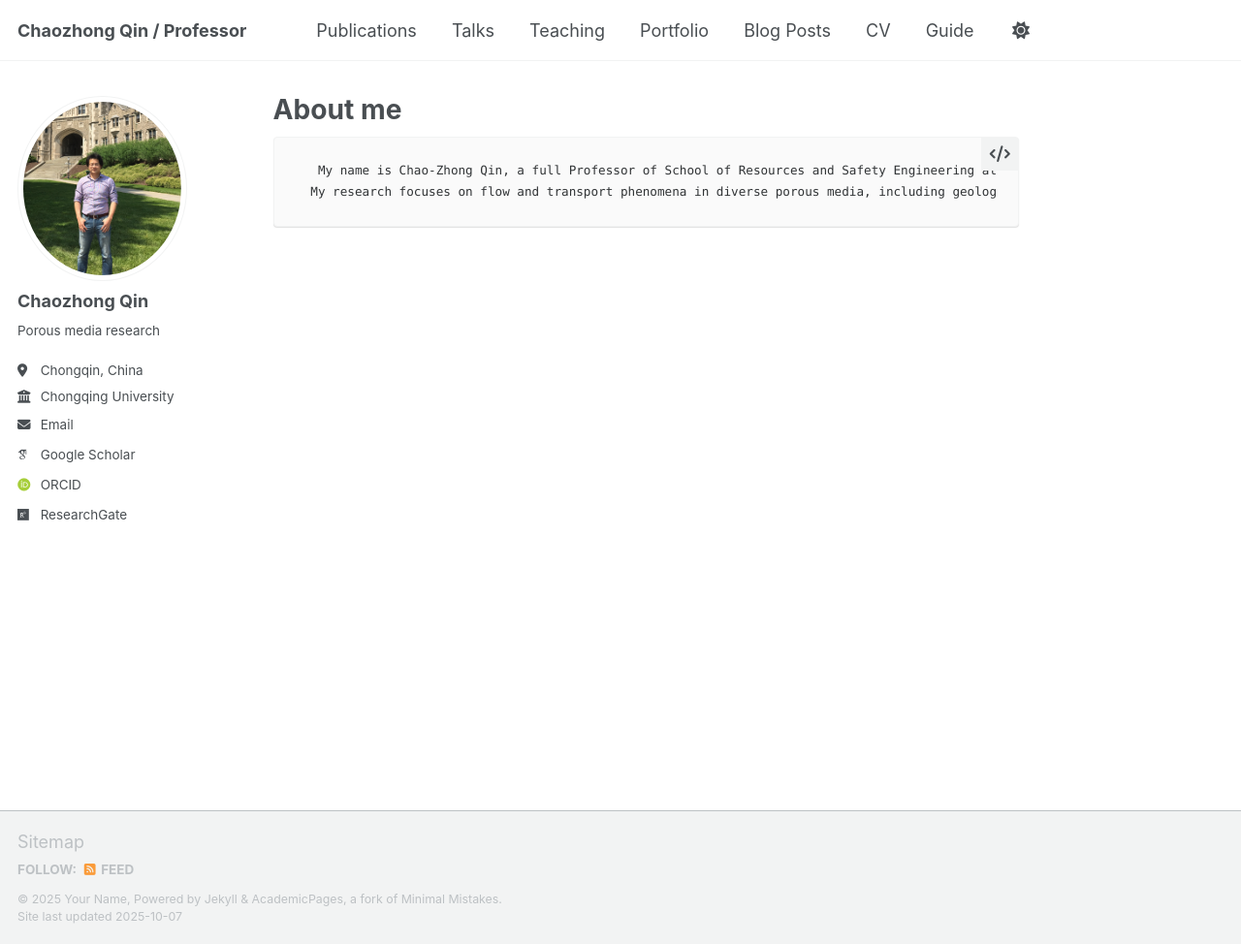
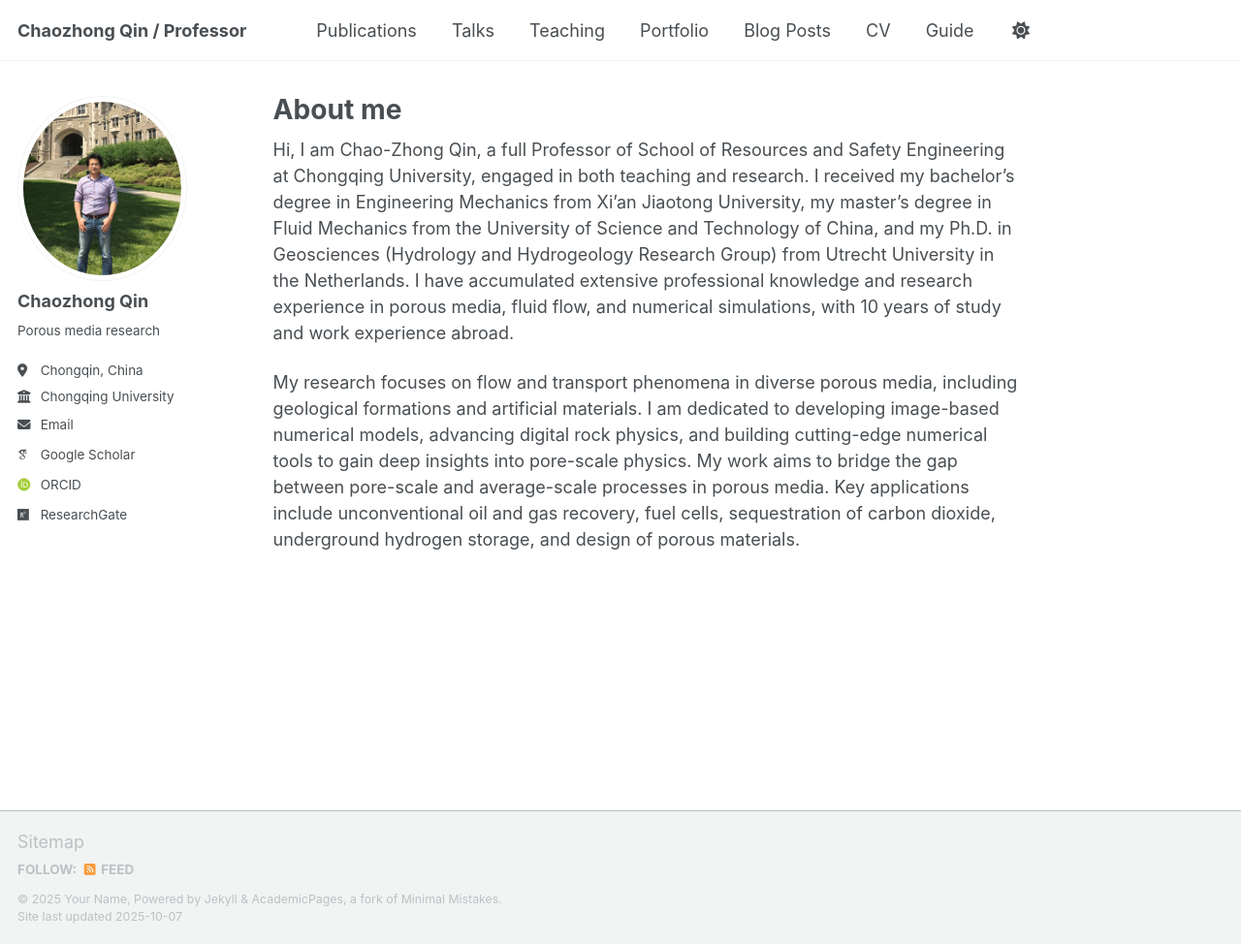
Before and after one commit to CZQIN/czqin.github.io, a Jekyll site: the page built from _pages/about.md, in a window 1280 px wide and 974 px high. Shown: the whole window at 97% size. Built offline with Jekyll 4.4.1, drawn with Linux system fonts in a browser that asks for light colours; some web fonts are replaced; a script that is not in the unit is left out.

Commit message:
Update about.md

```diff
--- a/_pages/about.md
+++ b/_pages/about.md
@@ -7,7 +7,6 @@
   - /about.html
 ---
 
+Hi, I am Chao-Zhong Qin, a full Professor of School of Resources and Safety Engineering at Chongqing University, engaged in both teaching and research. I received my bachelor's degree in Engineering Mechanics from Xi'an Jiaotong University, my master's degree in Fluid Mechanics from the University of Science and Technology of China, and my Ph.D. in Geosciences (Hydrology and Hydrogeology Research Group) from Utrecht University in the Netherlands. I have accumulated extensive professional knowledge and research experience in porous media, fluid flow, and numerical simulations, with 10 years of study and work experience abroad.
 
-
-       My name is Chao-Zhong Qin, a full Professor of School of Resources and Safety Engineering at Chongqing University, engaged in both teaching and research. I received my bachelor's degree in Engineering Mechanics from Xi'an Jiaotong University, my master's degree in Fluid Mechanics from the University of Science and Technology of China, and my Ph.D. in Geosciences (Hydrology and Hydrogeology Research Group) from Utrecht University in the Netherlands. I have accumulated extensive professional knowledge and research experience in porous media, fluid flow, and numerical simulations, with 10 years of study and work experience abroad.
-      My research focuses on flow and transport phenomena in diverse porous media, including geological formations and artificial materials. I am dedicated to developing image-based numerical models, advancing digital rock physics, and building cutting-edge numerical tools to gain deep insights into pore-scale physics. My work aims to bridge the gap between pore-scale and average-scale processes in porous media. Key applications include unconventional oil and gas recovery, fuel cells, sequestration of carbon dioxide, underground hydrogen storage, and design of porous materials.
+My research focuses on flow and transport phenomena in diverse porous media, including geological formations and artificial materials. I am dedicated to developing image-based numerical models, advancing digital rock physics, and building cutting-edge numerical tools to gain deep insights into pore-scale physics. My work aims to bridge the gap between pore-scale and average-scale processes in porous media. Key applications include unconventional oil and gas recovery, fuel cells, sequestration of carbon dioxide, underground hydrogen storage, and design of porous materials.
```
